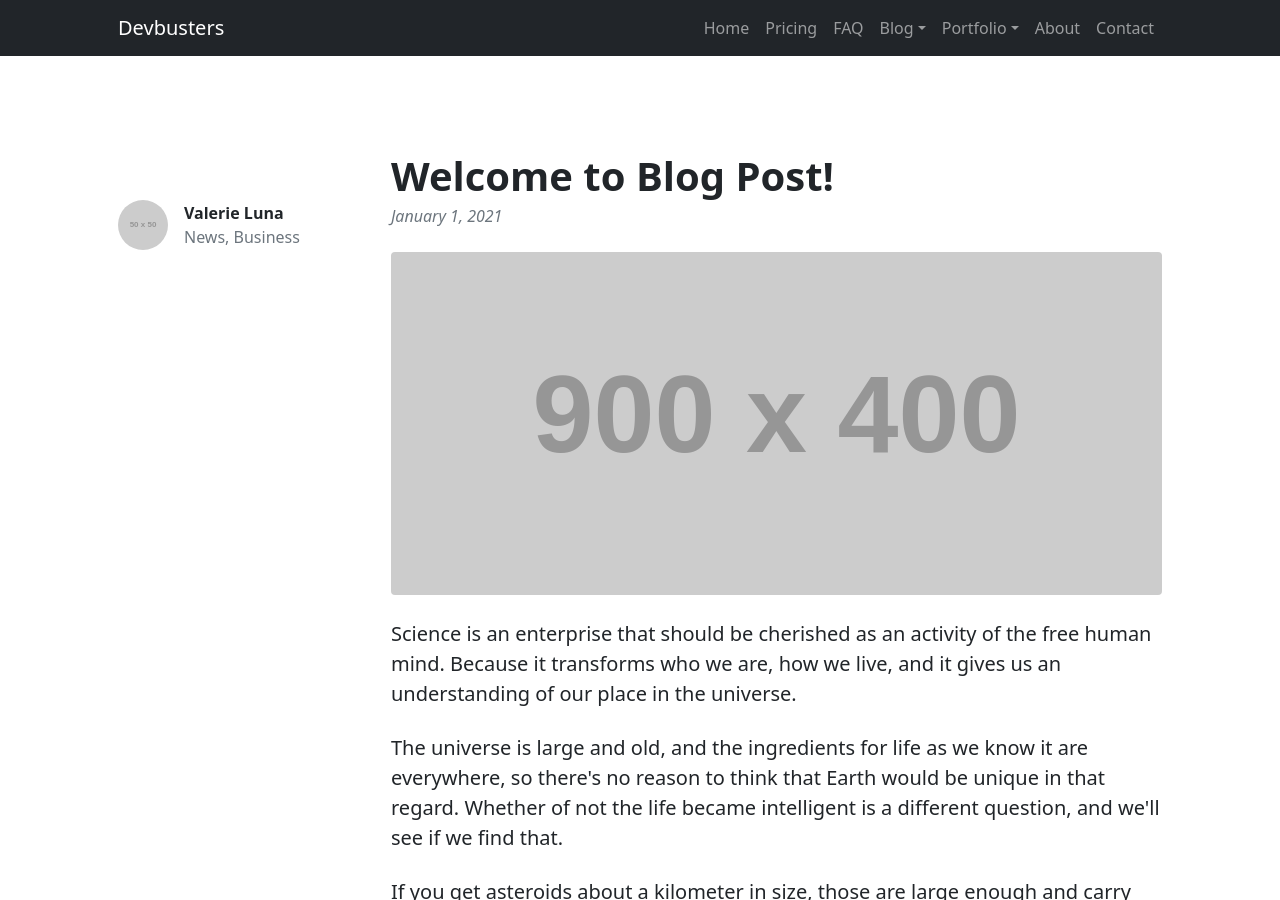
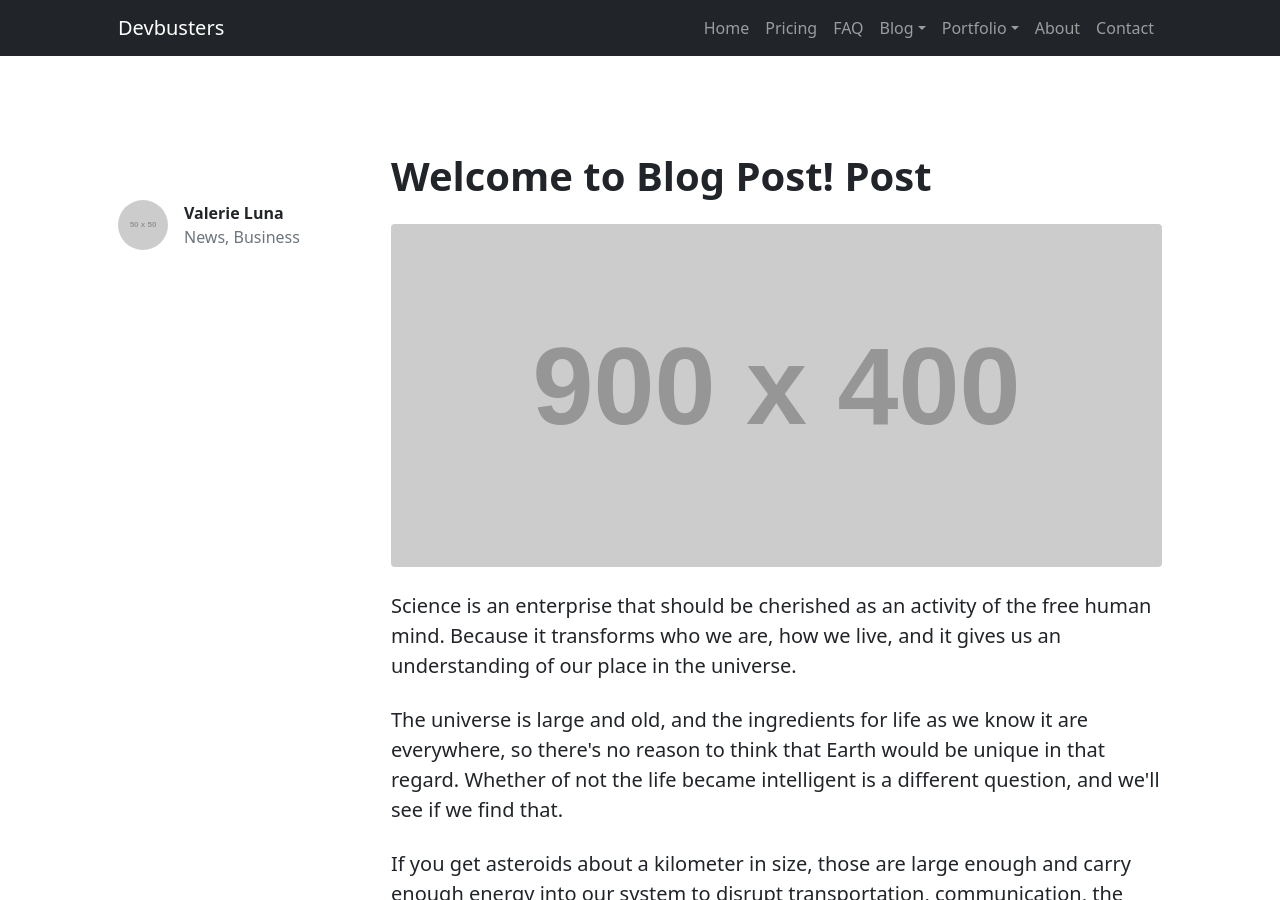
Before and after one commit to Devbusters/devbusters, a Jekyll site: the page built from post.md, in a window 1280 px wide and 900 px high. Built offline with Jekyll 4.4.1, drawn with Linux system fonts in a browser that asks for light colours.

Commit message:
Update blog-post.html

```diff
--- a/_layouts/blog-post.html
+++ b/_layouts/blog-post.html
@@ -39,11 +39,11 @@
                             <!-- Post header-->
                             <header class="mb-4">
                                 <!-- Post title-->
-                                <h1 class="fw-bolder mb-1">Welcome to Blog Post! {{ title }}</h1>
+                                <h1 class="fw-bolder mb-1">Welcome to Blog Post! {{ page.title }}</h1>
                                 <!-- Post meta content-->
-                                <div class="text-muted fst-italic mb-2">January 1, 2021</div>
+                                <div class="text-muted fst-italic mb-2">{{ page.date }}</div>
                                 <!-- Post categories-->
-                                {% for tag in tags %}
+                                {% for tag in page.tags %}
                                 <a class="badge bg-secondary text-decoration-none link-light" href="#!">{{ tag }}</a>
                                 <!-- <a class="badge bg-secondary text-decoration-none link-light" href="#!">Freebies</a> -->>
                                 {% endfor %}
```
